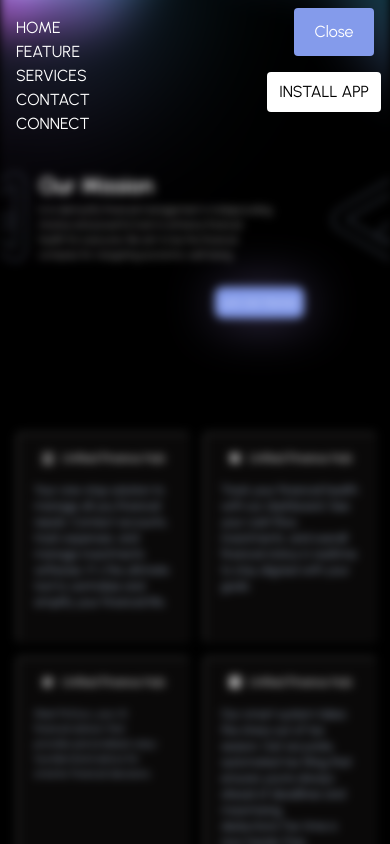
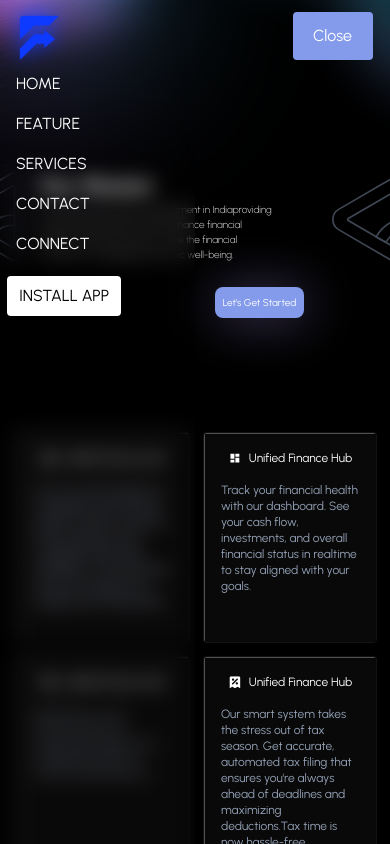
Before and after one commit to amey0307/finmitr-demo, a React (Vite) app: page / in a window 390 px wide. Both pictures are taken after a click on the button "Menu". Shown: the top 844 px of the page. Built offline with nearby package versions, Linux system fonts and the light colour scheme.

Commit message:
navbar fixed

```diff
--- a/package.json
+++ b/package.json
@@ -10,9 +10,15 @@
     "preview": "vite preview"
   },
   "dependencies": {
+    "@fortawesome/fontawesome-svg-core": "^6.5.2",
+    "@fortawesome/free-brands-svg-icons": "^6.5.2",
+    "@fortawesome/free-regular-svg-icons": "^6.5.2",
+    "@fortawesome/free-solid-svg-icons": "^6.5.2",
+    "@fortawesome/react-fontawesome": "^0.2.2",
     "@gsap/react": "^2.1.1",
     "flowbite-react": "^0.10.1",
     "gsap": "^3.12.5",
+    "primereact": "^10.7.0",
     "react": "^18.3.1",
     "react-dom": "^18.3.1",
     "react-feather": "^2.0.10",
--- a/src/App.jsx
+++ b/src/App.jsx
@@ -10,16 +10,14 @@ import img2 from "./assets/crousal/v2.mp4";
 import img3 from "./assets/crousal/v3.mp4";
 import Footer from './pages/Footer/Footer.jsx';
 import Animation from './components/Animation.jsx'
-import { useState } from 'react';
+import { useState,useEffect } from 'react';
 const slides = [img1, img2, img3, img1, img2];
 
 function App() {
-  const [sidebarOpen, setSidebarOpen] = useState(false);
 
   return (
     <main  >
-      <NavbarComponentCopy sidebarOpen={sidebarOpen} setSidebarOpen={setSidebarOpen} />
-      <div className={sidebarOpen ? 'blur' : ''}>
+      <NavbarComponentCopy />
       <div id='hero-v'>
         <Hero />
       </div>
@@ -57,7 +55,6 @@ function App() {
       <div id='connect-v'>
         <Footer />
       </div>
-      </div>
     </main>
   )
 }
--- a/src/components/NavbarComponentCopy.jsx
+++ b/src/components/NavbarComponentCopy.jsx
@@ -6,9 +6,19 @@ import { useGSAP } from '@gsap/react';
 import { ScrollTrigger } from 'gsap/ScrollTrigger';
 import { Link } from 'react-router-dom';
 gsap.registerPlugin(ScrollTrigger);
+import Logo from "../assets/images/Transparent-PNG-file.png";
+function NavbarComponentCopy() {
+    const [isSmallScreen, setIsSmallScreen] = useState(window.innerWidth <= 700);
+    const [sidebarOpen, setSidebarOpen] = useState(false);
+    const [animationClass, setAnimationClass] = useState('');
 
-function NavbarComponentCopy({ sidebarOpen, setSidebarOpen}) {
-    const [isSmallScreen, setIsSmallScreen] = useState(window.innerWidth <= 700);
+    useEffect(() => {
+        if (sidebarOpen) {
+            setAnimationClass('slide-in ');
+        } else {
+            setAnimationClass('slide-out blur');
+        }
+    }, [sidebarOpen]);
 
     useEffect(() => {
         const handleResize = () => {
@@ -85,25 +95,35 @@ function NavbarComponentCopy({ sidebarOpen, setSidebarOpen}) {
 
                 {/* Toggle button for small screens */}
                 {isSmallScreen && (
-                    <button onClick={toggleSidebar} className='ml-auto mt-2 h-12 w-20 mr-4  text-white bg-[#849BEB] p-3 rounded'>
-                        {sidebarOpen ? 'Close' : 'Menu'}
-                    </button>
+                    <div>
+                        <img className="logoSidebar2" src={Logo} alt="img"></img>
+                        <button onClick={toggleSidebar} className='ml-auto mt-2 h-12 w-20 mr-4  text-white bg-[#849BEB] p-3 rounded menu'>
+                            {sidebarOpen ? 'Close' : 'Menu'}
+                        </button>
+                    </div>
+
+
                 )}
             </div>
 
             {/* Sidebar for small screens */}
             {isSmallScreen && sidebarOpen && (
-                <div className='sdbar'>
-                    <div  className='fixed top-0 p-4  left-0 w-3/4 h-full bg-black-1000  z-20 flex flex-col items-start p-3 text-white'>
-                        <Link to='/' onClick={toggleSidebar}><a id='hero' className=' hover:scale-110 transition-all'>HOME</a></Link>
-                        <Link to='/' onClick={toggleSidebar}><p id='feature' className=' hover:scale-110 transition-all'>FEATURE</p></Link>
-                        <Link to='/' onClick={toggleSidebar}><p id='services' className=' hover:scale-110 transition-all'>SERVICES</p></Link>
-                        <Link to='/' onClick={toggleSidebar}><p id='contact' className='hover:scale-110 transition-all'>CONTACT</p></Link>
-                        <Link to='/' onClick={toggleSidebar}><p id='connect' className=' hover:scale-110 transition-all'>CONNECT</p></Link>
+                <div className={`div-slide ${animationClass}`}>
+                    <div className='sdbar'>
+                        <div className='fixed top-0 p-4  left-0 w-3/4 h-full bg-black-1000  z-20 flex flex-col items-start p-3 text-white'>
+                            <img className="logoSidebar" src={Logo} alt="img"></img>
+                            <Link to='/' onClick={toggleSidebar}><p id='hero' className='it hover:scale-110 transition-all'>HOME</p></Link>
+                            <Link to='/' onClick={toggleSidebar}><p id='feature' className='it hover:scale-110 transition-all'>FEATURE</p></Link>
+                            <Link to='/' onClick={toggleSidebar}><p id='services' className='it hover:scale-110 transition-all'>SERVICES</p></Link>
+                            <Link to='/' onClick={toggleSidebar}><p id='contact' className=' it hover:scale-110 transition-all'>CONTACT</p></Link>
+                            <Link to='/' onClick={toggleSidebar}><p id='connect' className='it hover:scale-110 transition-all'>CONNECT</p></Link>
+                            <button className='p-2 px-3 py-2  rounded  border-1 border-white text-black bg-white install'>INSTALL APP</button>
+                        </div>
+
                     </div>
+                </div>
 
-                    <button className='p-2 px-3 py-2  rounded  border-1 border-white text-black bg-white install'>INSTALL APP</button>
-                </div>
+
             )}
         </nav>
     );
--- a/src/index.css
+++ b/src/index.css
@@ -47,13 +47,69 @@ body{
 }
 .install{
     position: absolute;
-    left: 68.5%;
-    top:100%;
+    left: 5%;
+    top:30%;
 }
-.sdbar{
-    height: 2em;
-}
-.blur {
-    filter: blur(5px);
-    transition: all 0.5s ease-in-out;
-}
+.sdbar {
+    height: 110vh;
+    width: 50%;
+    backdrop-filter: blur(10px); /* Blurs the background behind the element */
+    position: fixed;
+    top: -5vh;
+    left: 0;
+    transition: transform 0.3s ease-in-out;
+  }
+
+@keyframes slideIn {
+    from {
+      transform: translateX(-100%);
+    }
+    to {
+      transform: translateX(0);
+    }
+  }
+
+  @keyframes slideOut {
+    from {
+      transform: translateX(0);
+    }
+    to {
+      transform: translateX(-100%);
+    }
+  }
+
+  /* Initial state of the div */
+  .div-slide {
+    transition: transform 0.3s ease-in-out;
+    transform: translateX(-100%);
+  }
+
+  .div-slide.slide-in {
+    animation: slideIn 0.3s forwards;
+  }
+
+  .div-slide.slide-out {
+    animation: slideOut 0.3s forwards;
+    transition: all 0.3s ease-in-out;
+
+  }
+  .it{
+    margin-bottom:1em;
+  }
+  .logoSidebar{
+    width:40%;
+
+    margin-bottom: 10%;
+  }
+  .logoSidebar2{
+    position: relative;
+    width:12%;
+    left: 4%;
+    top:30%;
+
+  }
+  .menu{
+    position: absolute;
+    left: 75%;
+    top:10%;
+  }
```
Also changed, not shown: src/assets/images/Transparent-PNG-file.png (added), 1 other file (tests, documents, lock files or other folders).
